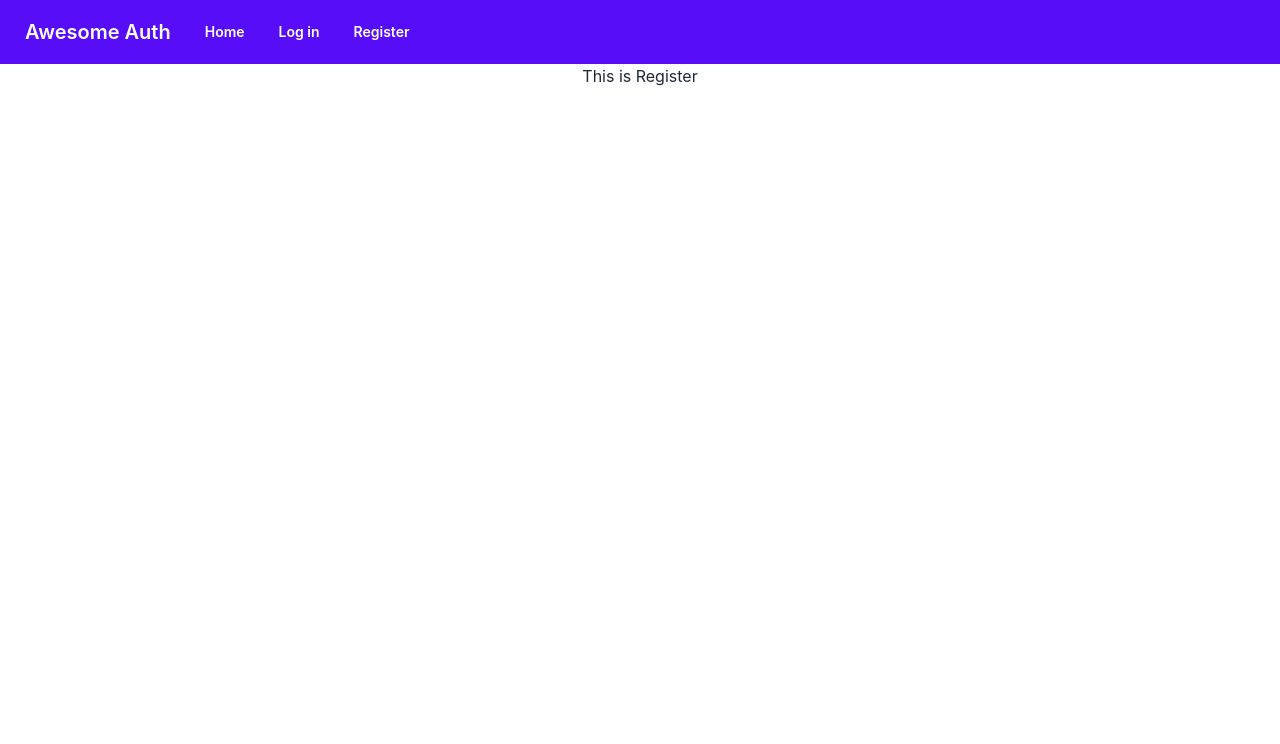
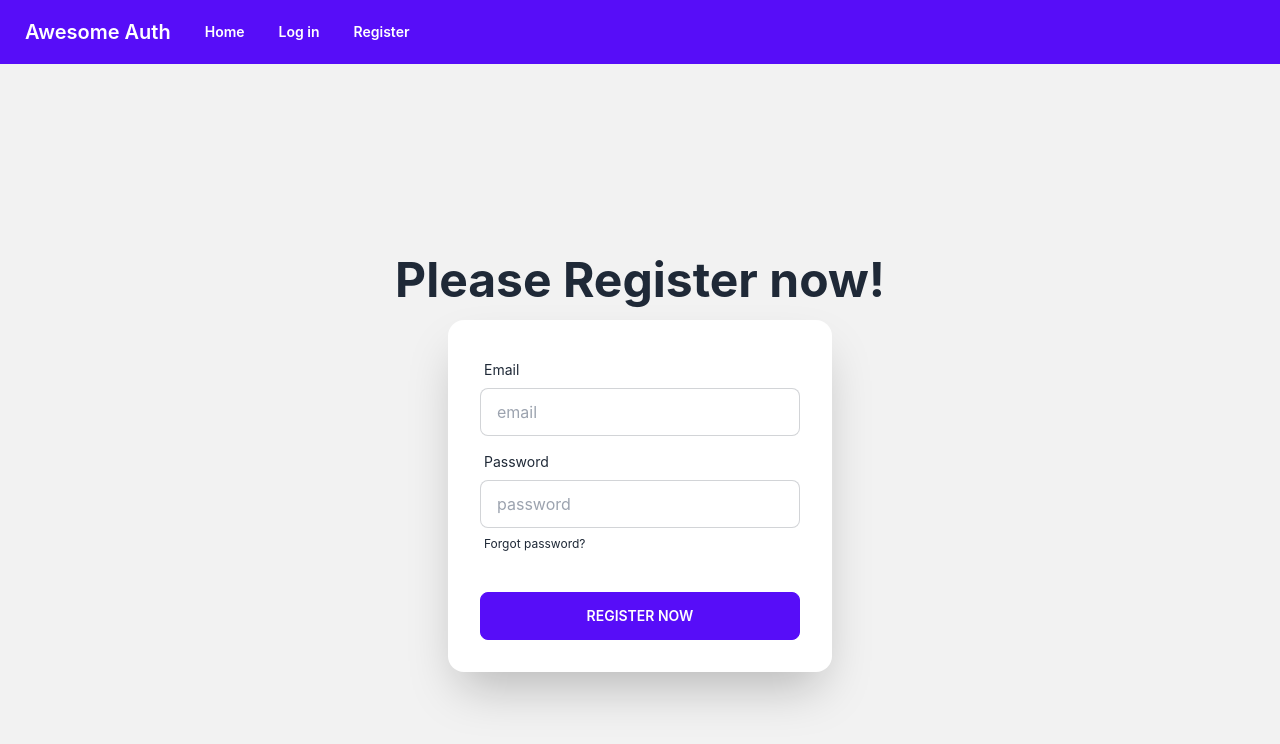
Before and after one commit to Rasel91/auth-router-context, a React (Create React App) app: page /register in a window 1280 px wide. Shown: the top 744 px of the page. Built offline with nearby package versions, Linux system fonts and the light colour scheme.

Commit message:
register btn add

```diff
--- a/src/components/Register/Register.js
+++ b/src/components/Register/Register.js
@@ -1,9 +1,51 @@
 import React from 'react';
 
 const Register = () => {
+
+    const handleSubmit = event => {
+        event.preventDefault();
+        const form = event.target;
+        const email = form.email.value;
+        const password = form.password.value;
+        console.log(email, password)
+    }
+
     return (
         <div>
-            <h1>This is Register</h1>
+            <div className="hero min-h-screen bg-base-200">
+                <div className="hero-content flex-col ">  {/* lg:flex-row-reverse */}
+                    <div className="text-center lg:text-left">
+                        <h1 className="text-5xl font-bold">Please Register now!</h1>
+                    </div>
+                    <div className="card flex-shrink-0 w-full max-w-sm shadow-2xl bg-base-100">
+                        <form onSubmit={handleSubmit} className="card-body">
+
+                            <div className="form-control">
+                                <label className="label">
+                                    <span className="label-text">Email</span>
+                                </label>
+
+                                <input type="email" name='email' placeholder="email" className="input input-bordered" required />
+                            </div>
+
+                            <div className="form-control">
+                                <label className="label">
+                                    <span className="label-text">Password</span>
+                                </label>
+                                <input type="password" name='password' placeholder="password" className="input input-bordered" required />
+
+                                <label className="label">
+                                    <a href="#" className="label-text-alt link link-hover"> Forgot password? </a>
+                                </label>
+                            </div>
+
+                            <div className="form-control mt-6">
+                                <button className="btn btn-primary">Register Now</button>
+                            </div>
+                        </form>
+                    </div>
+                </div>
+            </div>
         </div>
     );
 };
```
